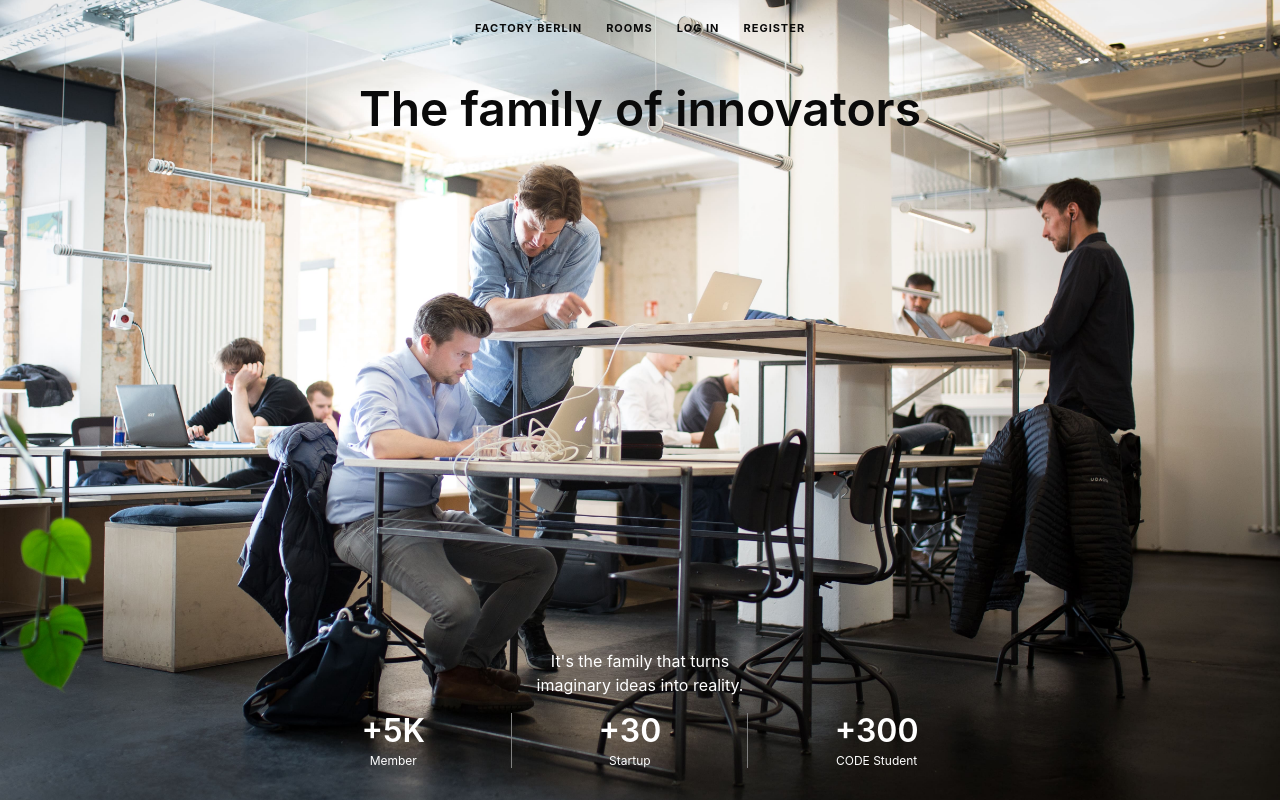
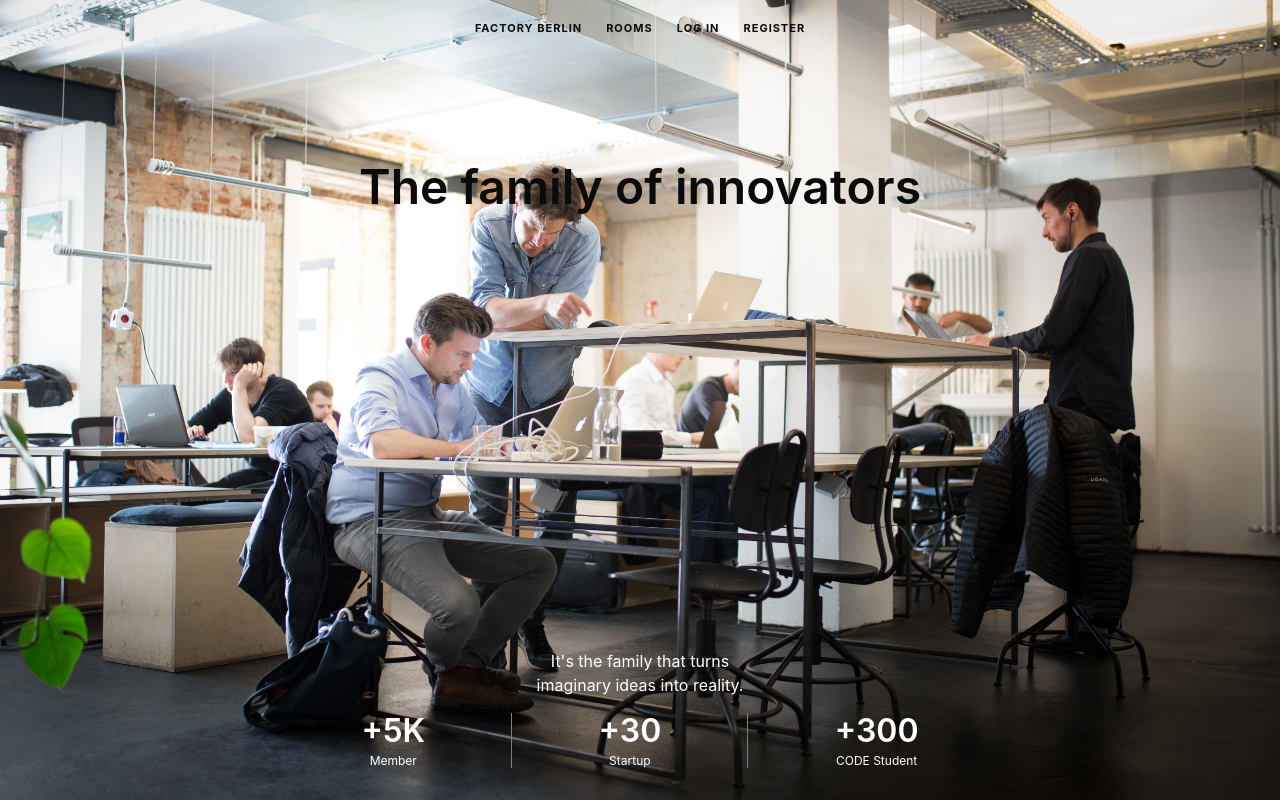
Before and after one commit to pb-coder/factoryroombooking, a Flask app: page / in a window 1280 px wide. Run offline with Flask 2, Linux system fonts and the light colour scheme; some libraries are stand-ins or nearby versions.

Commit message:
more CSS fixes

```diff
--- a/factorysite/static/home.css
+++ b/factorysite/static/home.css
@@ -6,6 +6,10 @@
 
 .hero{
     background: black url('home-background.jpg') center / cover;
+}
+
+#home-hero-text {
+    top: 20%;
 }
 
 .center, .center-column {
--- a/factorysite/templates/home.html
+++ b/factorysite/templates/home.html
@@ -18,7 +18,7 @@
     </div>
 
     <header class="hero-body">
-        <div class="is-overlay has-text-centered" style="top: 82px;">
+        <div id="home-hero-text" class="is-overlay has-text-centered">
             <h2 class="title is-1 has-text-black">The family of innovators</h2>
         </div>
     </header>
```
